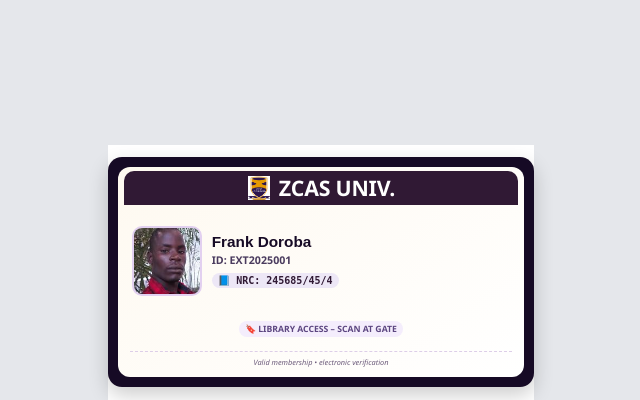
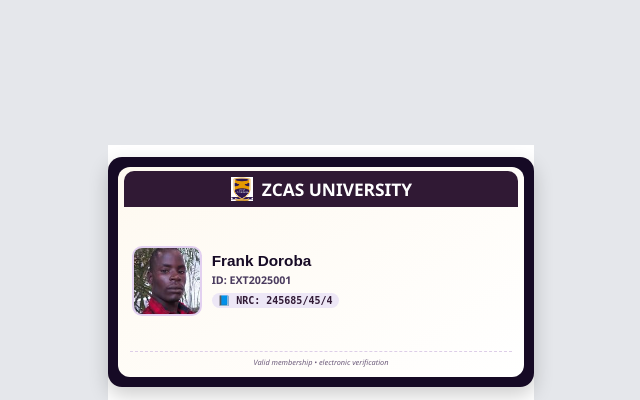
Before and after one commit to frankL408/EXTERNAL_MEMBER, a Flask app: template templates/print_id_card.html in a window 1280 px wide. Shown: the top 400 px of the page, without its empty margins (319-959 px from the left). Run offline with Flask 3, Linux system fonts and the light colour scheme; the template is opened without the code that fills it: values that come from a table or form of the project are taken from there, others are empty; data comes from the database, SQL or seed files in the repository.

Commit message:
first commit

```diff
--- a/templates/print_id_card.html
+++ b/templates/print_id_card.html
@@ -91,21 +91,33 @@
             min-height: 210px;
         }
 
-        /* Compact header */
+        /* Compact header — full university name */
         .custom-id-header {
             display: flex;
             align-items: center;
             justify-content: center;
             gap: 8px;
-            font-size: 16pt !important;
+            font-size: 13pt !important;
             font-weight: 800 !important;
             color: #FFF !important;
             background-color: #301934 !important;
-            padding: 4px 6px !important;
+            padding: 6px 6px !important;
             border-radius: 10px 10px 0 0;
             margin: -6px -6px 8px -6px;
             line-height: 1.2;
-            letter-spacing: -0.2px;
+            letter-spacing: 0px;
+            text-transform: uppercase;
+            white-space: nowrap;
+        }
+
+        /* Responsive: if screen too small, allow wrap but keep full name */
+        @media (max-width: 380px) {
+            .custom-id-header {
+                font-size: 11pt !important;
+                white-space: normal;
+                text-align: center;
+                flex-wrap: wrap;
+            }
         }
 
         .header-logo {
@@ -277,7 +289,7 @@
             width: 100%;
         }
 
-        /* Print button remains accessible */
+        /* Print button remains accessible - NO WATERMARK, NO REPLIT MARK */
         .print-button {
             position: fixed;
             bottom: 22px;
@@ -337,6 +349,15 @@
             .print-id-card-back {
                 break-inside: avoid;
             }
+
+            /* Remove any potential hidden elements or watermarks if any */
+            body::before,
+            body::after,
+            .id-card-print-container::before,
+            .id-card-print-container::after {
+                display: none !important;
+                content: none !important;
+            }
         }
 
         /* small devices fallback */
@@ -347,7 +368,6 @@
         }
     </style>
     <link rel="stylesheet" href="https://cdnjs.cloudflare.com/ajax/libs/font-awesome/6.0.0/css/all.min.css">
-    <!-- No auto-print by default – user chooses via button, but we keep the option to print manually -->
 </head>
 
 <body>
@@ -363,13 +383,14 @@
                     <div class="custom-id-header">
                         <!-- Logo handling: dynamic paths with fallback for Jinja2 rendering -->
                         {% if logo_exists %}
-                        <img src="{{ url_for('static', filename='images/logo.png') }}" class="header-logo" alt="Logo"
-                            onerror="this.style.display='none'">
+                        <img src="{{ url_for('static', filename='images/logo.png') }}" class="header-logo"
+                            alt="University Logo" onerror="this.style.display='none'">
                         {% else %}
                         {% set alt_logo = url_for('static', filename='uploads/logo.png') %}
-                        <img src="{{ alt_logo }}" class="header-logo" alt="Logo" onerror="this.style.display='none'">
+                        <img src="{{ alt_logo }}" class="header-logo" alt="University Logo"
+                            onerror="this.style.display='none'">
                         {% endif %}
-                        ZCAS UNIV.
+                        ZCAS UNIVERSITY
                     </div>
                     <div class="id-photo-area">
                         <div class="photo-box">
@@ -433,11 +454,41 @@
     </div>
 
     <script>
-        // Optional: user can print manually; but we intentionally removed auto-print
-        // to respect user expectation. If you desire auto-dialog on load (uncomment)
-        // but for better UX, we keep only manual print button.
-        // However, adding a small hint: message when loading (no auto print)
-        console.log("ID card ready: front + back design fits on two printed pages when duplex printing.");
+        // Ensure no console messages or any hidden elements generate watermarks or external references
+        // This script only exists to keep print behavior clean.
+        // No Replit badge, no external watermark - clean ID print.
+        (function () {
+            // Additional safety: remove any potential Replit-related attributes or hidden iframes if present
+            // This ensures that nothing gets injected dynamically.
+            const removeReplitMarkers = () => {
+                // Remove any element that might contain "replit" or watermark-like classes
+                const allElements = document.querySelectorAll('*');
+                allElements.forEach(el => {
+                    // Check for any attribute that might reference replit badge
+                    if (el.className && typeof el.className === 'string') {
+                        if (el.className.toLowerCase().includes('replit') ||
+                            el.className.toLowerCase().includes('watermark') ||
+                            el.className.toLowerCase().includes('badge')) {
+                            if (el.style) el.style.display = 'none';
+                        }
+                    }
+                    if (el.id && typeof el.id === 'string') {
+                        if (el.id.toLowerCase().includes('replit') || el.id.toLowerCase().includes('watermark')) {
+                            if (el.style) el.style.display = 'none';
+                        }
+                    }
+                });
+                // Also look for any script tags that might be injected by environment (safety)
+            };
+            removeReplitMarkers();
+            // Also remove any iframe watermarks that could be present from external sources
+            const iframes = document.querySelectorAll('iframe');
+            iframes.forEach(iframe => {
+                if (iframe.src && (iframe.src.includes('replit') || iframe.src.includes('watermark'))) {
+                    iframe.remove();
+                }
+            });
+        })();
     </script>
 </body>
 
```
